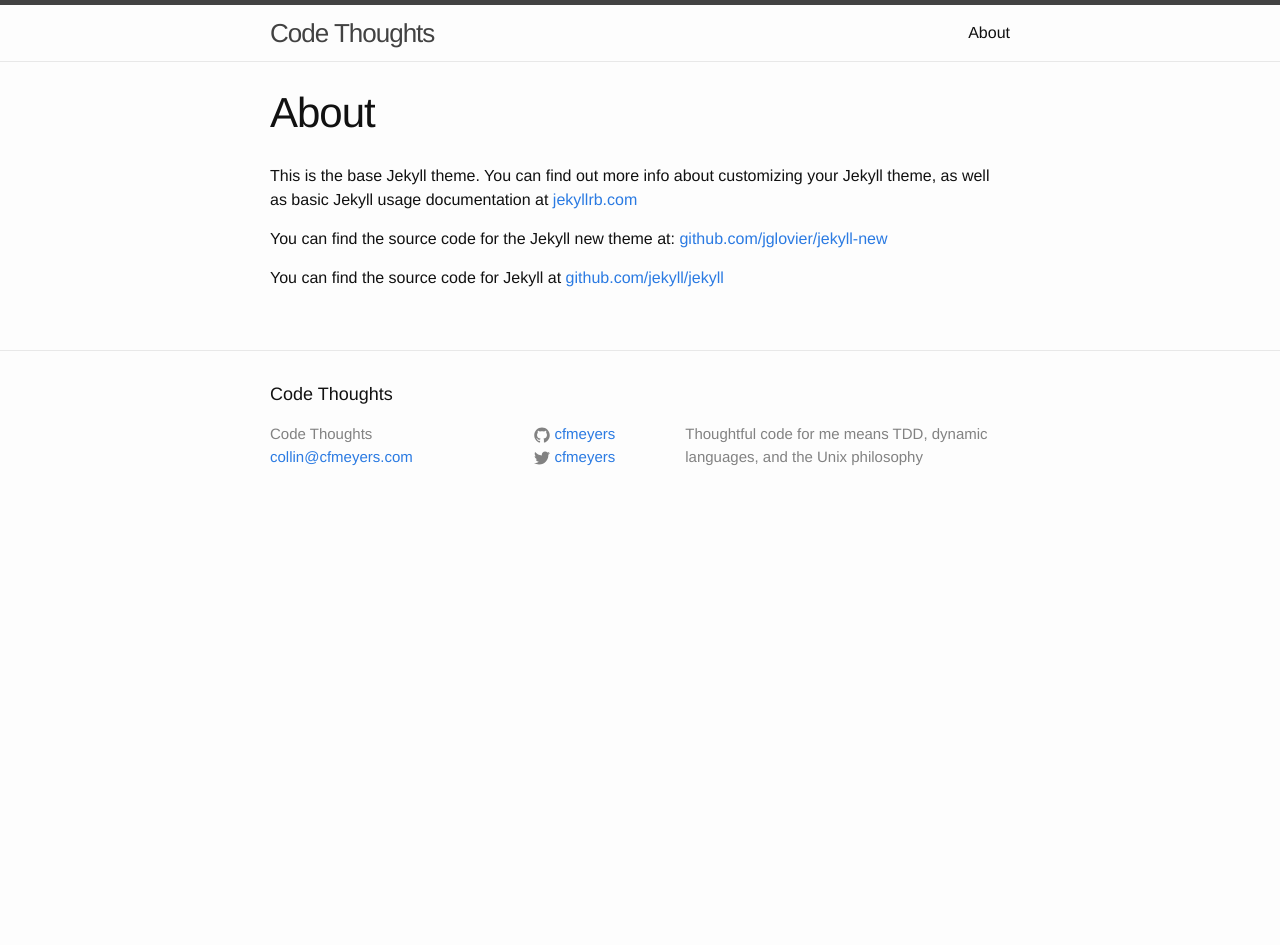
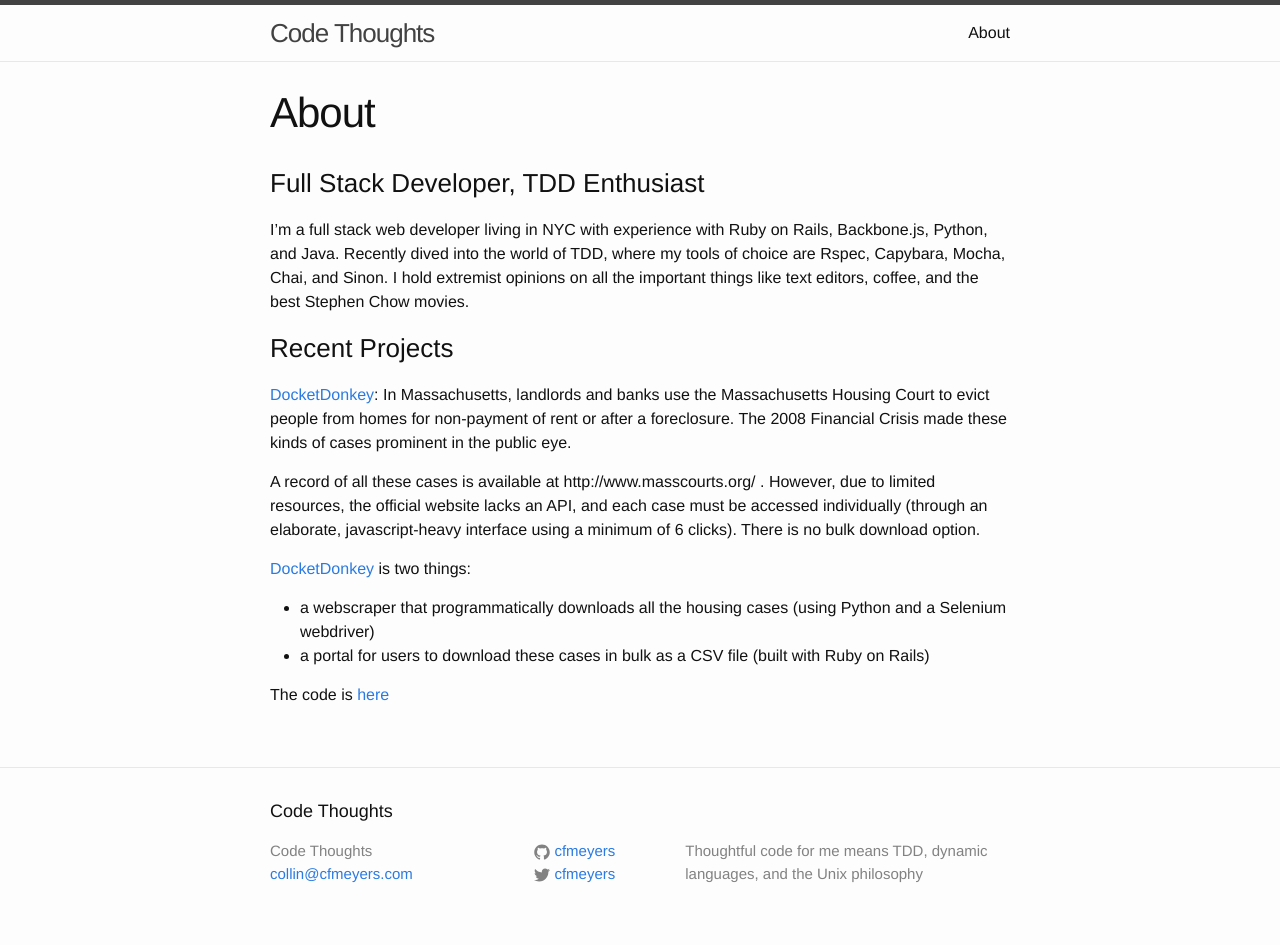
Before and after one commit to cfmeyers/cfmeyers.github.io, a Jekyll site: the page built from about.md, in a window 1280 px wide. Built offline with Jekyll 4.4.1, drawn with Linux system fonts in a browser that asks for light colours; before the commit the page ends 900 px from its top, so only the background shows below that.

Commit message:
update about page

```diff
--- a/about.md
+++ b/about.md
@@ -4,8 +4,19 @@ title: About
 permalink: /about/
 ---
 
-This is the base Jekyll theme. You can find out more info about customizing your Jekyll theme, as well as basic Jekyll usage documentation at [jekyllrb.com](http://jekyllrb.com/)
+###Full Stack Developer, TDD Enthusiast
 
-You can find the source code for the Jekyll new theme at: [github.com/jglovier/jekyll-new](https://github.com/jglovier/jekyll-new)
+I'm a full stack web developer living in NYC with experience with Ruby on Rails, Backbone.js, Python, and Java.  Recently dived into the world of TDD, where my tools of choice are Rspec, Capybara, Mocha, Chai, and Sinon.  I hold extremist opinions on all the important things like text editors, coffee, and the best Stephen Chow movies.
 
-You can find the source code for Jekyll at [github.com/jekyll/jekyll](https://github.com/jekyll/jekyll)
+###Recent Projects
+
+[DocketDonkey](docketdonkey.com):  In Massachusetts, landlords and banks use the Massachusetts Housing Court to evict people from homes for non-payment of rent or after a foreclosure. The 2008 Financial Crisis made these kinds of cases prominent in the public eye.
+
+A record of all these cases is available at http://www.masscourts.org/ . However, due to limited resources, the official website lacks an API, and each case must be accessed individually (through an elaborate, javascript-heavy interface using a minimum of 6 clicks). There is no bulk download option.
+
+[DocketDonkey](docketdonkey.com) is two things:
+
+- a webscraper that programmatically downloads all the housing cases (using Python and a Selenium webdriver)
+- a portal for users to download these cases in bulk as a CSV file (built with Ruby on Rails)
+
+The code is [here](http://github.com/cfmeyers/DocketDonkey)
```
